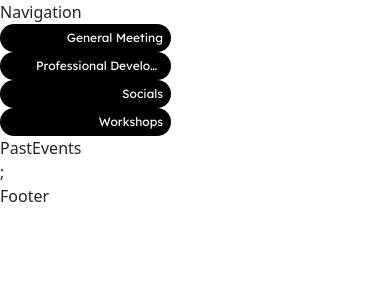
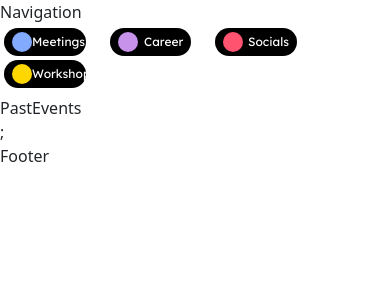
Before and after one commit to acm-ucr/acm-hydra, a Next.js app: page /events in a window 390 px wide. Shown: the top 300 px of the page. Built offline with nearby package versions, Linux system fonts and the light colour scheme.

Commit message:
make responsive

```diff
--- a/components/Calendar.js
+++ b/components/Calendar.js
@@ -5,20 +5,17 @@ import { Row, Col } from "react-bootstrap";
 const Calendar = () => {
 	return (
 		<div>
-			<Row className='w-3/6'>
-				<Col>
-					<Filter topic={"General Meeting"} color={"#82aaff"} />
+			<Row className='w-5/6 p-1'>
+				<Col xs={4} sm={3} lg={2} className='mb-1'>
+					<Filter topic={"Meetings"} color={"#82aaff"} />
 				</Col>
-				<Col>
-					<Filter
-						topic={"Professional Development"}
-						color={"#c792ea"}
-					/>
+				<Col xs={4} sm={3} lg={2} className='mb-1'>
+					<Filter topic={"Career"} color={"#c792ea"} />
 				</Col>
-				<Col>
+				<Col xs={4} sm={3} lg={2} className='mb-1'>
 					<Filter topic={"Socials"} color={"#ff5370"} />
 				</Col>
-				<Col>
+				<Col xs={4} sm={3} lg={2} className='mb-1'>
 					<Filter topic={"Workshops"} color={"#ffd700"} />
 				</Col>
 			</Row>
--- a/components/Filter.js
+++ b/components/Filter.js
@@ -4,9 +4,10 @@ const Filter = ({ topic, color }) => {
 	return (
 		<div className='w-full h-full px-2 py-1 flex justify-between bg-black rounded-full'>
 			<div
-				className={`w-5 h-5 self-center flex-none rounded-full bg-[${color}]`}
+				className={`w-5 h-5 self-center flex-none rounded-full`}
+				style={{ backgroundColor: color }}
 			></div>
-			<div className='font-lexend text-xs ml-2 truncate max-w-min text-white self-center '>
+			<div className='font-lexend text-xs min-w-fit text-white flex justify-center items-center '>
 				{topic}
 			</div>
 		</div>
--- a/pages/_document.js
+++ b/pages/_document.js
@@ -12,7 +12,7 @@ class MyDocument extends Document {
 					<link
 						rel='preconnect'
 						href='https://fonts.gstatic.com'
-						crossOrigin
+						crossOrigin='true'
 					/>
 					<link
 						href='https://fonts.googleapis.com/css2?family=Lexend&display=swap'
```
